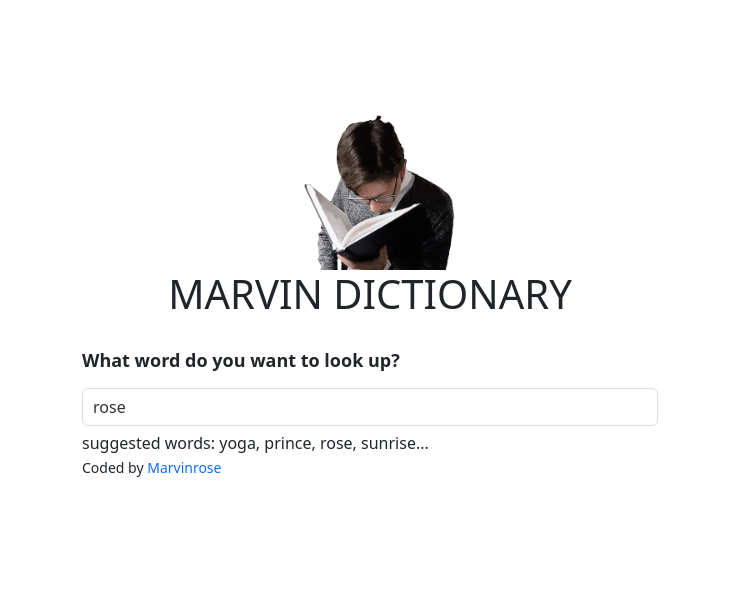
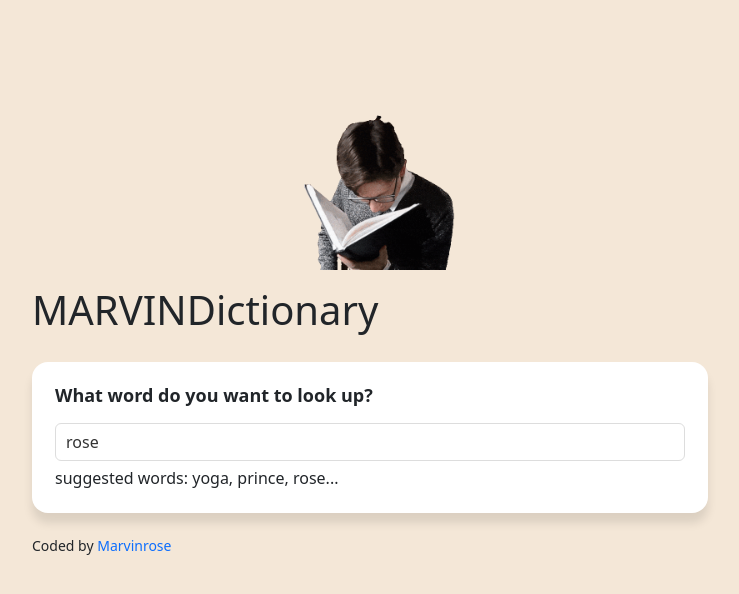
Before and after one commit to Marvinrose/dictionary-app, a React (Create React App) app: page / in a window 1280 px wide. Shown: the top 594 px of the page, without its empty margins (270-1009 px from the left). Built offline with nearby package versions, Linux system fonts and the light colour scheme; no server answers.

Commit message:
Edited the dictionary app

```diff
--- a/src/App.js
+++ b/src/App.js
@@ -8,10 +8,13 @@ export default function App() {
       <img
         src={dictionary}
         alt="logo"
-        className="img-fluid  mx-auto d-block"
+        className="img-fluid  mx-auto d-block mb-3"
         width={200}
       ></img>
-      <h1 className="text-center">MARVIN DICTIONARY</h1> <br />
+      <div className="header">
+        <h1 className="text-center">MARVIN</h1>
+        <h1 className="text-center">Dictionary</h1>
+      </div>
       <Dictionary defaultKeyword="rose" />
     </div>
   );
--- a/src/Dictionary.css
+++ b/src/Dictionary.css
@@ -1,7 +1,10 @@
 body {
-  padding-top: 50px;
-  max-width: 600px;
-  margin: 20px auto;
+  background-color: #f4e7d7;
+}
+.container {
+  padding-top: 70px;
+  max-width: 700px;
+  margin: 0 auto;
 }
 
 input {
@@ -51,11 +54,42 @@ h3 {
   line-height: 1;
 }
 
+p{
+  font-size: 18px;
+}
+
+small{
+  text-align: center;
+}
+
 .synonyms {
   padding: 0;
 }
 
-.dictionary h1{
+.dictionary h1 {
   font-size: 18px;
+}
 
+.header{
+  font-size: 60px;
+  display: flex;
+  margin-right: 5px;
+  text-align: center;
 }
+
+.dictionary section {
+  background-color: white;
+  padding: 23px;
+  margin: 20px 0;
+  border-radius: 16px;
+  box-shadow: 0 10px 10px rgb(0 0 0 / 10%);
+}
+
+
+
+@media (max-width: 300px){
+.header{
+  font-size: 45px;
+  display: block;
+}
+}
--- a/src/Dictionary.js
+++ b/src/Dictionary.js
@@ -35,6 +35,7 @@ export default function Dictionary(props) {
   if (loaded) {
     return (
       <div className="dictionary">
+        <section>
           <h1 className="fw-bold mb-3">What word do you want to look up?</h1>
           <form onSubmit={handleSubmit}>
             <input
@@ -44,8 +45,9 @@ export default function Dictionary(props) {
             ></input>
           </form>
           <div className="hint">
-          suggested words: yoga, prince, rose, sunrise...
+            suggested words: yoga, prince, rose...
           </div>
+        </section>
         <Results results={results} />
         <Footer />
       </div>
--- a/src/Footer.js
+++ b/src/Footer.js
@@ -2,7 +2,7 @@ import React from "react";
 
 export default function Footer() {
   return (
-    <small>
+    <small className="text-center pb-2">
       Coded by{" "}
       <a href="https://www.rozzeymarvin.com" target="_blank" rel="noreferrer">
         Marvinrose
--- a/src/Meaning.js
+++ b/src/Meaning.js
@@ -4,6 +4,7 @@ import Synonyms from "./Synonyms";
 export default function Meaning(props) {
   return (
     <div>
+      <section>
         <h3>{props.meaning.partOfSpeech}</h3>
         {props.meaning.definitions.map(function (definition, index) {
           return (
@@ -14,6 +15,7 @@ export default function Meaning(props) {
             </div>
           );
         })}
+      </section>
     </div>
   );
 }
--- a/src/Results.js
+++ b/src/Results.js
@@ -1,11 +1,13 @@
 import React from "react";
 import Phonetic from "./Phonetic";
 import Meaning from "./Meaning";
+import "./Dictionary.css";
 
 export default function Results(props) {
   if (props.results) {
     return (
       <div className="results">
+        <section>
           <h2>{props.results.word}</h2>
           {props.results.phonetics.map(function (phonetic, index) {
             return (
@@ -14,6 +16,7 @@ export default function Results(props) {
               </div>
             );
           })}
+        </section>
         {props.results.meanings.map(function (meaning, index) {
           return (
             <div key={index}>
```
Also changed, not shown: src/dictionary-image.png (deleted). Lines whose indentation alone changed are shown as unchanged.
